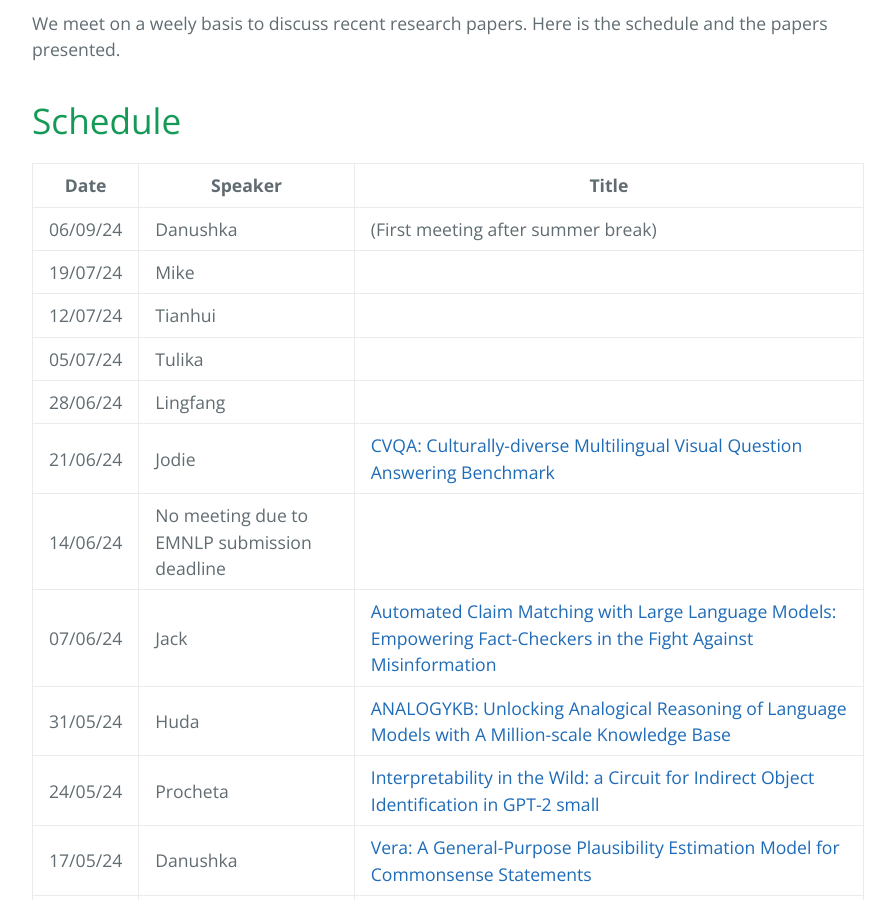
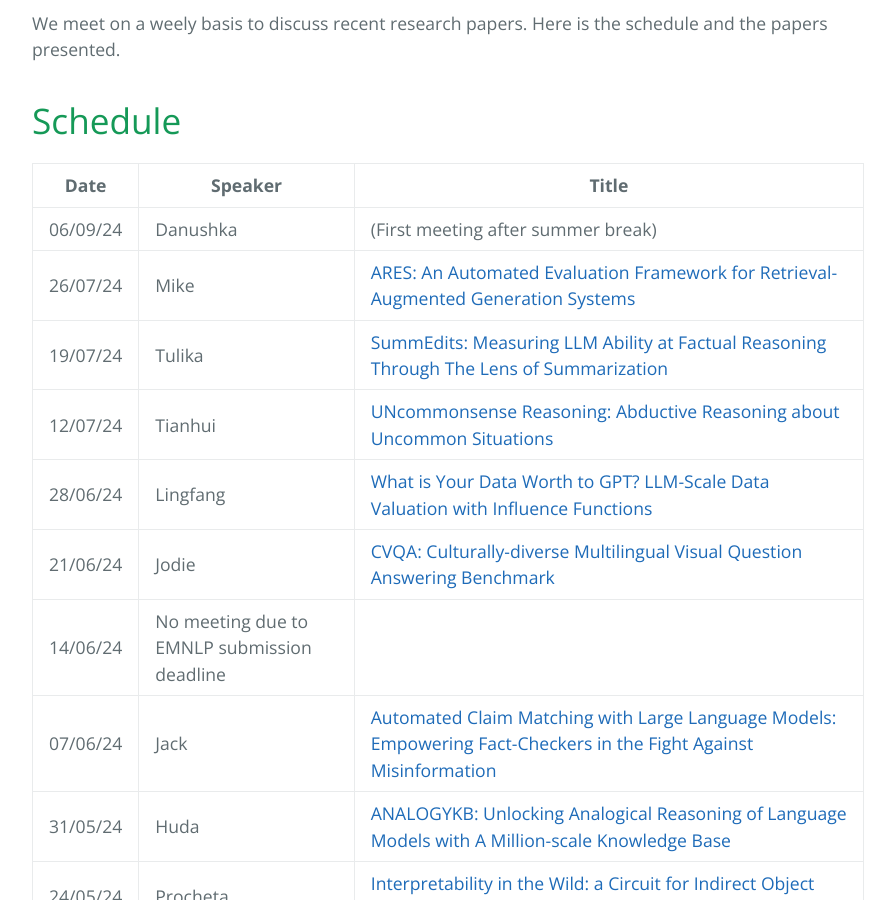
Before and after one commit to LivNLP/livnlp.github.io, a Jekyll site: the page built from reading.md, in a window 1280 px wide and 900 px high, scrolled down 411 px. Shown: the whole window, without its empty margins (192-1087 px from the left). Built offline with Jekyll 4.4.1, drawn with Linux system fonts in a browser that asks for light colours.

Commit message:
Update reading.md

```diff
--- a/reading.md
+++ b/reading.md
@@ -14,10 +14,10 @@ We meet on a weely basis to discuss recent research papers. Here is the schedule
 | Date | Speaker | Title
 | ----- | ------- | -----
 | 06/09/24 | Danushka | (First meeting after summer break)
-| 19/07/24 | Mike |
-| 12/07/24 | Tianhui |
-| 05/07/24 | Tulika |
-| 28/06/24 | Lingfang |
+| 26/07/24 | Mike | [ARES: An Automated Evaluation Framework for Retrieval-Augmented Generation Systems](https://aclanthology.org/2024.naacl-long.20/)
+| 19/07/24 | Tulika| [SummEdits: Measuring LLM Ability at Factual Reasoning Through The Lens of Summarization](https://aclanthology.org/2023.emnlp-main.600/)
+| 12/07/24 | Tianhui | [UNcommonsense Reasoning: Abductive Reasoning about Uncommon Situations](https://aclanthology.org/2024.naacl-long.469/)
+| 28/06/24 | Lingfang | [What is Your Data Worth to GPT? LLM-Scale Data Valuation with Influence Functions](https://arxiv.org/abs/2405.13954)
 | 21/06/24 | Jodie | [CVQA: Culturally-diverse Multilingual Visual Question Answering Benchmark](https://arxiv.org/abs/2406.05967)
 | 14/06/24 | No meeting due to EMNLP submission deadline |
 | 07/06/24 | Jack | [Automated Claim Matching with Large Language Models: Empowering Fact-Checkers in the Fight Against Misinformation](https://dl.acm.org/doi/10.1145/3589335.3651910)
```
